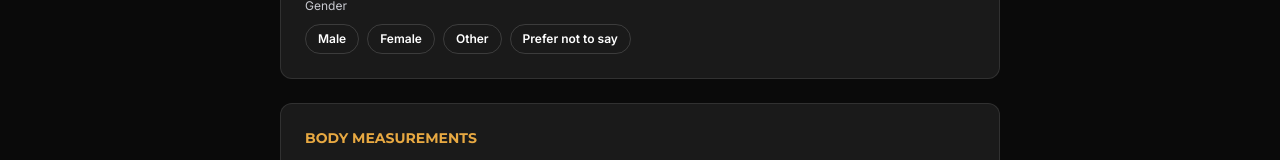
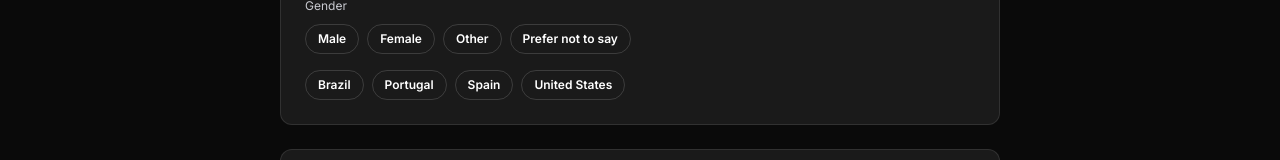
Before and after one commit to jesuscristh22/Fitpulse, a Next.js app: page /en/perfil in a window 1280 px wide. Shown: the part 361-521 px from the top of the page. Built offline with nearby package versions, Linux system fonts and the light colour scheme; no server answers; the database is empty; sample sign-in values are in the browser's storage.

Commit message:
Add files via upload

```diff
--- a/app/api/checkout/military/route.ts
+++ b/app/api/checkout/military/route.ts
@@ -2,6 +2,7 @@ import { NextResponse } from "next/server";
 import { adminAuth, adminDb } from "@/lib/firebase-admin";
 import { getStripe } from "@/lib/stripe-server";
 import { getMilitaryPriceId } from "@/lib/stripe-pricing";
+import { isLocaleSlug } from "@/lib/locales-config";
 import type { SupportedCountry } from "@/lib/types";
 
 // Creates a Stripe Checkout Session for the "Military AI Workout" recurring
@@ -14,10 +15,15 @@ export async function POST(request: Request) {
     if (!idToken) {
       return NextResponse.json({ error: "Missing idToken" }, { status: 400 });
     }
+    if (!isLocaleSlug(locale)) {
+      return NextResponse.json({ error: "Invalid locale" }, { status: 400 });
+    }
 
     const decoded = await adminAuth().verifyIdToken(idToken);
     const uid = decoded.uid;
 
+    // Priced by the country the person registered with, not the site
+    // language they happen to be browsing in right now.
     const userDoc = await adminDb().collection("users").doc(uid).get();
     const country = (userDoc.data()?.country as SupportedCountry | undefined) ?? "US";
     const priceId = getMilitaryPriceId(country);
--- a/components/profile/profile-form.tsx
+++ b/components/profile/profile-form.tsx
@@ -10,6 +10,7 @@ import { saveProfile } from "@/lib/profile-client";
 import { calculateAge, calculateBodyFatPercent, calculateBmr, calculateTdee, type ActivityLevel } from "@/lib/health-metrics";
 import {
   GENDER_OPTIONS,
+  COUNTRY_OPTIONS,
   GOAL_OPTIONS,
   ENVIRONMENT_OPTIONS,
   EXPERIENCE_OPTIONS,
@@ -19,7 +20,7 @@ import {
   ACTIVITY_LEVEL_OPTIONS,
 } from "@/lib/onboarding-options";
 import type { Dictionary } from "@/lib/i18n";
-import type { FitnessGoal, TrainingEnvironment } from "@/lib/types";
+import type { FitnessGoal, TrainingEnvironment, SupportedCountry } from "@/lib/types";
 
 function Pill({ active, onClick, children }: { active: boolean; onClick: () => void; children: React.ReactNode }) {
   return (
@@ -43,6 +44,7 @@ export function ProfileForm({ dict }: { dict: Dictionary }) {
   const [displayName, setDisplayName] = useState("");
   const [birthDate, setBirthDate] = useState("");
   const [gender, setGender] = useState<(typeof GENDER_OPTIONS)[number] | undefined>();
+  const [country, setCountry] = useState<SupportedCountry | undefined>();
   const [heightCm, setHeightCm] = useState<number | undefined>();
   const [weightKg, setWeightKg] = useState<number | undefined>();
   const [waistCm, setWaistCm] = useState<number | undefined>();
@@ -62,6 +64,7 @@ export function ProfileForm({ dict }: { dict: Dictionary }) {
   // Hydrate form fields once live data arrives.
   useEffect(() => {
     if (account?.displayName) setDisplayName(account.displayName);
+    if (account?.country) setCountry(account.country as SupportedCountry);
     if (profile) {
       setBirthDate(profile.birthDate ?? "");
       setGender(profile.gender);
@@ -93,6 +96,7 @@ export function ProfileForm({ dict }: { dict: Dictionary }) {
     try {
       await saveProfile(user.uid, {
         displayName,
+        country,
         profile: { birthDate, gender, heightCm, weightKg, waistCm, neckCm, hipCm, activityLevel },
         fitness: {
           goals: goal ? [goal] : undefined,
@@ -145,6 +149,17 @@ export function ProfileForm({ dict }: { dict: Dictionary }) {
             {GENDER_OPTIONS.map((g) => (
               <Pill key={g} active={gender === g} onClick={() => setGender(g)}>
                 {dict.onboarding.steps.gender.options[g]}
+              </Pill>
+            ))}
+          </div>
+        </div>
+        <div className="mt-4">
+          <label className="text-xs text-silver">{p.fields.country}</label>
+          <p className="mb-2 text-[11px] text-silver/70">{p.fields.countryNote}</p>
+          <div className="flex flex-wrap gap-2">
+            {COUNTRY_OPTIONS.map((c) => (
+              <Pill key={c} active={country === c} onClick={() => setCountry(c)}>
+                {dict.onboarding.steps.country.options[c]}
               </Pill>
             ))}
           </div>
```
